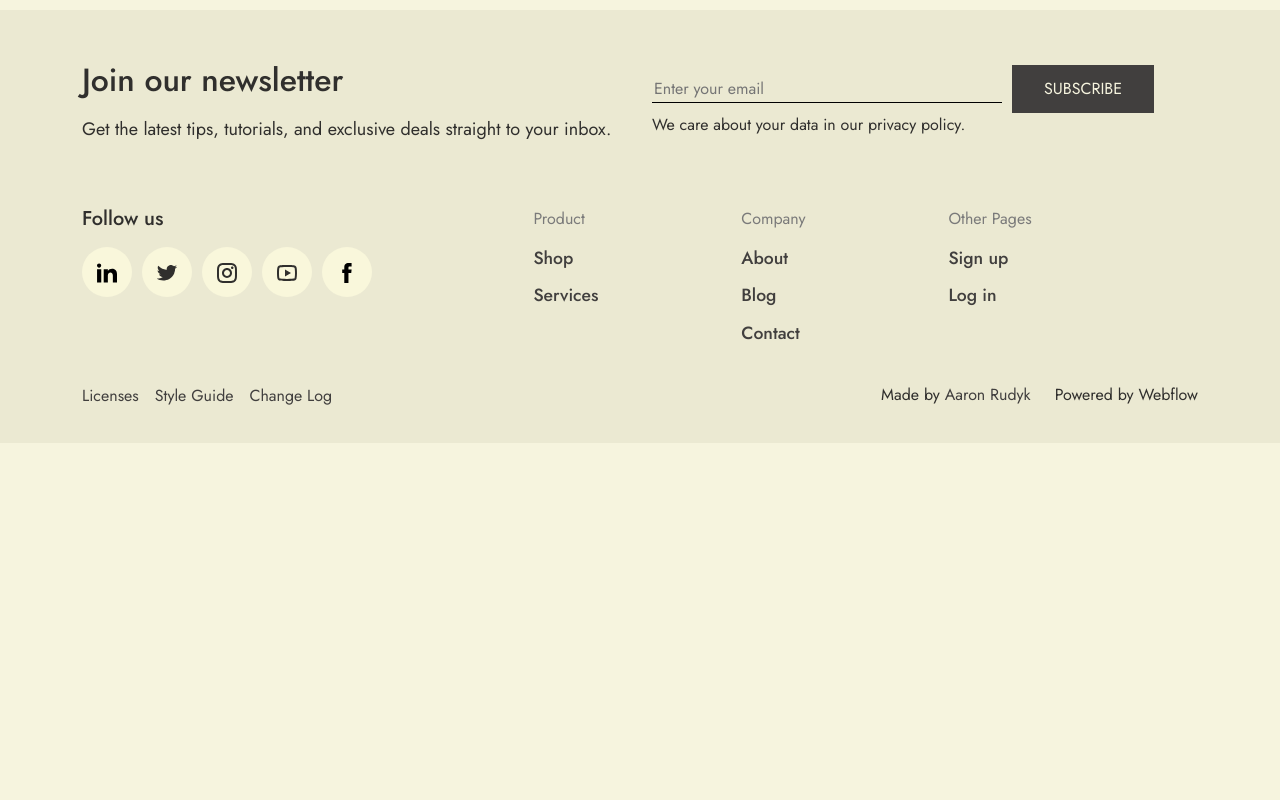
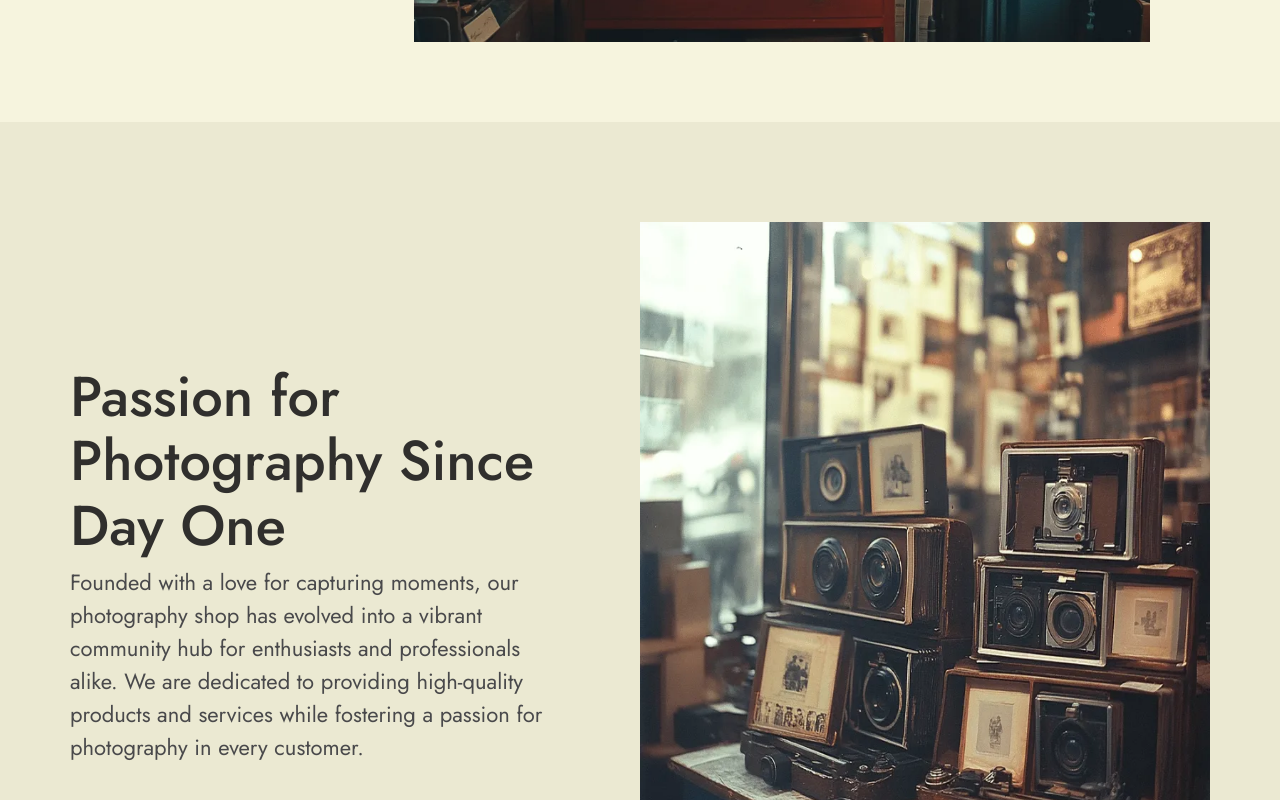
Before and after one commit to GeorgiosDrivas/shutter-shop, a React (Vite) app: page /about in a window 1280 px wide. Shown: the part 1300-2100 px from the top of the page. Before the commit the page ends 1743 px from the top, so only its background shows below. Built offline with nearby package versions, Linux system fonts and the light colour scheme; a web font is replaced by a local one.

Commit message:
Passion section About page

```diff
--- a/src/components/about.tsx
+++ b/src/components/about.tsx
@@ -13,12 +13,13 @@ export default function About() {
                   shop has evolved into a vibrant community hub for enthusiasts
                   and professionals alike. We are dedicated to providing
                   high-quality products and services while fostering a passion
-                  for photography in every customer.
+                  for photography in <br />
+                  every customer.
                 </h2>
               </div>
             </div>
           </div>
-          <div className="row justify-content-end">
+          <div className="row justify-content-end mt-5">
             <div className="col-8 me-5">
               <div className="about-img-hero">
                 <img
@@ -31,6 +32,33 @@ export default function About() {
           </div>
         </div>
       </section>
+      <section id="passion-section">
+        <div className="container">
+          <div className="row align-items-center justify-content-between">
+            <div className="col-5 p-0">
+              <div id="passion-content">
+                <h3>Passion for Photography Since Day One</h3>
+                <p>
+                  Founded with a love for capturing moments, our photography
+                  shop has evolved into a vibrant community hub for enthusiasts
+                  and professionals alike. We are dedicated to providing
+                  high-quality products and services while fostering a passion
+                  for photography in every customer.
+                </p>
+              </div>
+            </div>
+            <div className="col-6 p-0">
+              <div id="passion-image">
+                <img
+                  className="w-100 h-100"
+                  src="/assets/about-passion-img.png"
+                  alt=""
+                />
+              </div>
+            </div>
+          </div>
+        </div>
+      </section>
     </>
   );
 }
--- a/src/styles/about.style.css
+++ b/src/styles/about.style.css
@@ -15,3 +15,20 @@
   color: #302f2d;
   text-transform: none;
 }
+
+#passion-section h3 {
+  font-size: 3.5rem;
+  font-weight: 500;
+  line-height: 1.15em;
+  color: #302f2d;
+}
+
+#passion-image {
+  width: 100%;
+  height: 700px;
+}
+
+#passion-section {
+  padding: 100px 0;
+  background-color: #ebe9d2;
+}
```
Also changed, not shown: public/assets/about-passion-img.png (added).
